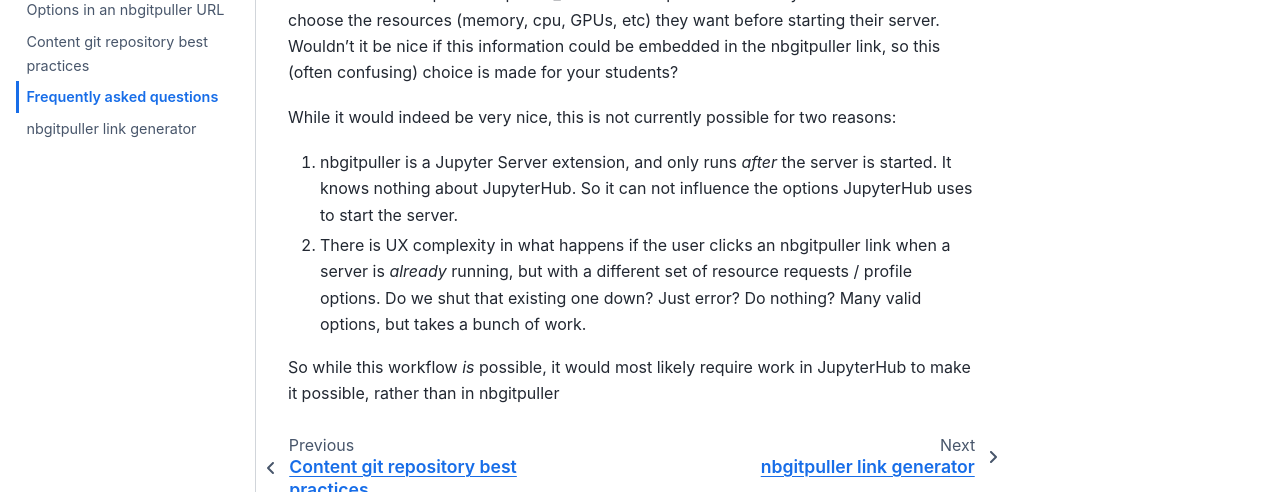
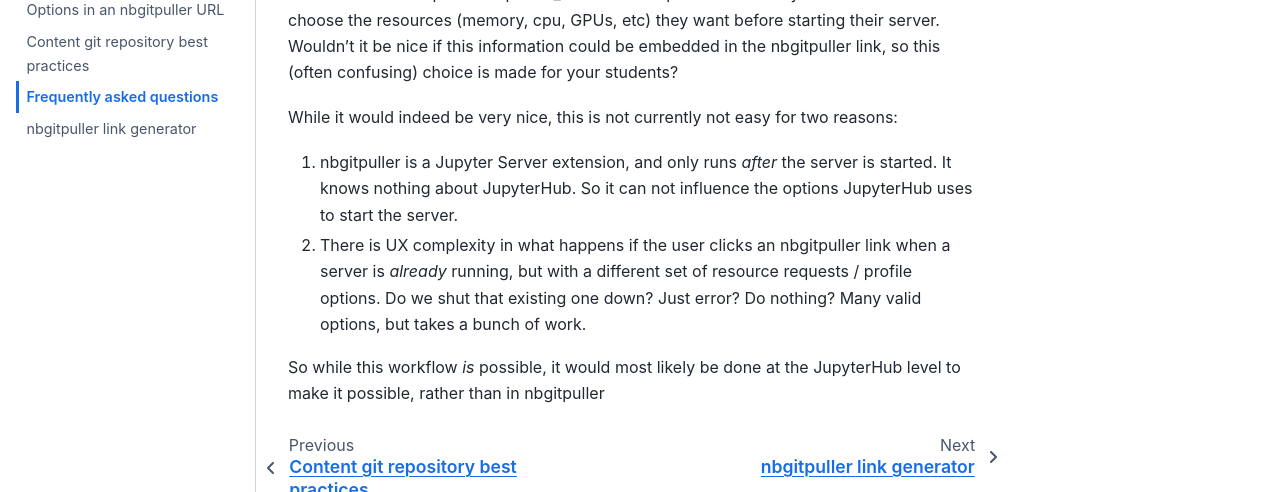
Before and after one commit to jupyterhub/nbgitpuller, a Sphinx documentation site: the page built from docs/faq.md, in a window 1280 px wide. Shown: the part 309-801 px from the top of the page. Built offline with Sphinx 7.4.7 and the Sphinx Book theme 1.1.4, drawn with Linux system fonts in a browser that asks for light colours.

Commit message:
Update wording

```diff
--- a/docs/faq.md
+++ b/docs/faq.md
@@ -8,7 +8,7 @@
 embedded in the nbgitpuller link, so this (often confusing) choice is made
 for your students?
 
-While it would indeed be very nice, this is not currently possible for two
+While it would indeed be very nice, this is not currently not easy for two
 reasons:
 
 1. nbgitpuller is a Jupyter Server extension, and only runs _after_ the server
@@ -19,5 +19,5 @@
    requests / profile options. Do we shut that existing one down? Just error? Do
    nothing? Many valid options, but takes a bunch of work.
 
-So while this workflow _is_ possible, it would most likely require work in
-JupyterHub to make it possible, rather than in nbgitpuller
+So while this workflow _is_ possible, it would most likely be done at the
+JupyterHub level to make it possible, rather than in nbgitpuller
```
